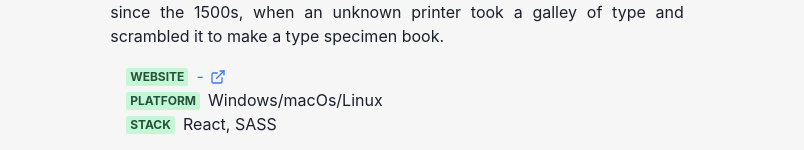
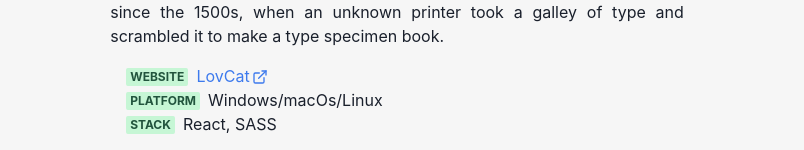
Before and after one commit to maulanaadil/Maulnad-Website, a Next.js app: page /projects/lovcat in a window 1280 px wide. Shown: the part 470-620 px from the top of the page, without its empty margins (243-1047 px from the left). Built offline with nearby package versions, Linux system fonts and the light colour scheme.

Commit message:
add link lovcat project

```diff
--- a/pages/index.js
+++ b/pages/index.js
@@ -19,6 +19,7 @@ import Layout from '../components/layouts/article'
 import Section from '../components/section'
 import { GridItem } from '../components/grid-item'
 import { IoLogoInstagram, IoLogoGithub, IoLogoLinkedin } from 'react-icons/io5'
+
 import Typist from 'react-typist'
 import certificate1 from '../public/images/certificate1.jpg'
 import certificate2 from '../public/images/certificate2.jpg'
--- a/pages/projects/lovcat.js
+++ b/pages/projects/lovcat.js
@@ -27,8 +27,9 @@ const Work = () => (
       <List ml={4} my={4}>
         <ListItem>
           <Meta>Website</Meta>
-          <Link href="#">
-            - <ExternalLinkIcon mx="2px" />
+          <Link href="https://lov-cat-vercel.vercel.app/">
+            LovCat
+            <ExternalLinkIcon mx="2px" />
           </Link>
         </ListItem>
         <ListItem>
```
